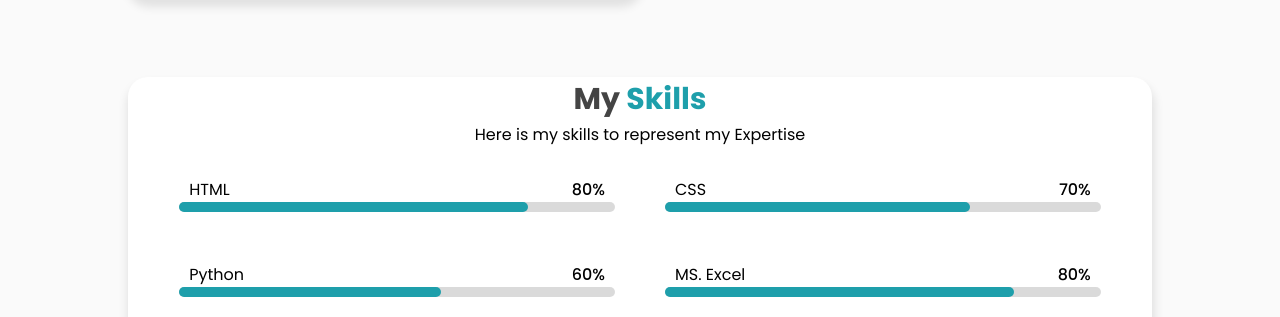
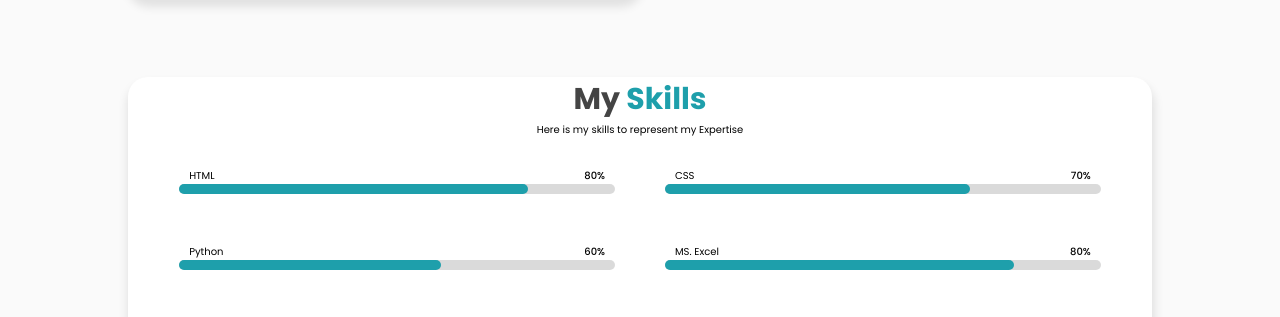
Before and after one commit to HarukunTwilight/HarukunWebsite, a plain HTML site: page index.html in a window 1280 px wide. Shown: the part 1235-1552 px from the top of the page. Drawn offline with nearby package versions, Linux system fonts and the light colour scheme.

Commit message:
Update style.css

```diff
--- a/style.css
+++ b/style.css
@@ -354,7 +354,7 @@ h3{
     box-shadow: 1px 8px 10px 2px var(--first-shadow-color);
     border-radius: 20px;
     display: flex;
-    font-size: 10;
+    font-size: 10px;
     align-items: center;
     justify-content: center;
     flex-direction: column;
```
